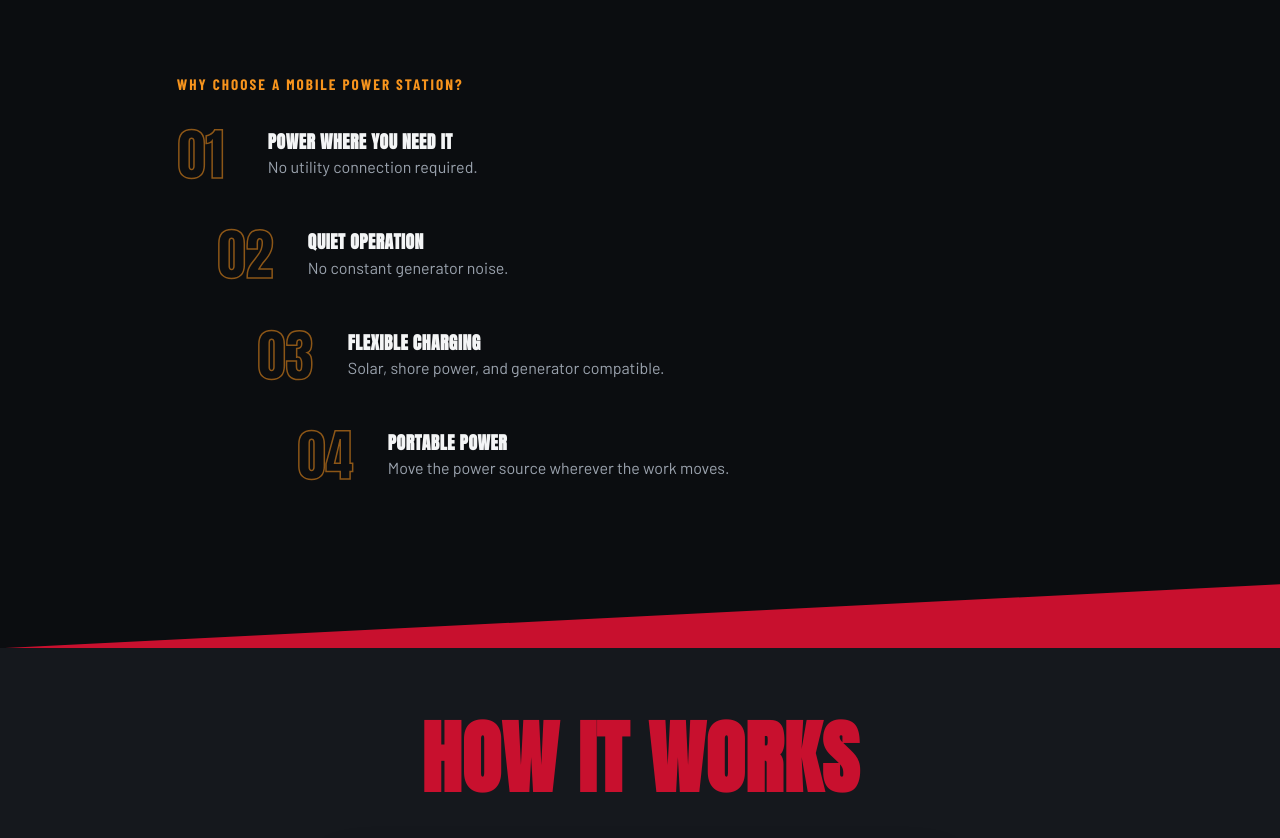
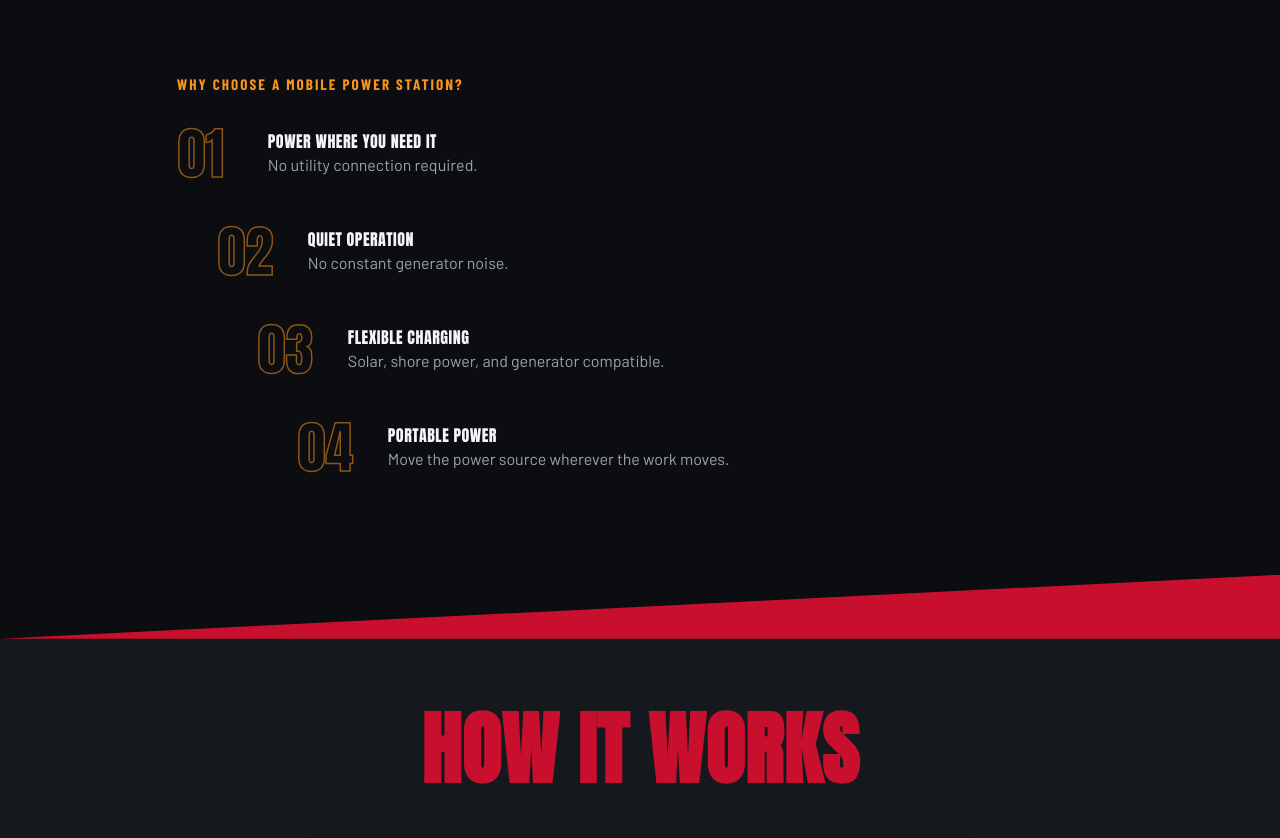
Before and after one commit to RoofaE/power-trailer-landing, a plain HTML site: page index.html in a window 1280 px wide. Shown: the part 2140-2978 px from the top of the page. Drawn offline with nearby package versions, Linux system fonts and the light colour scheme.

Commit message:
font weight less

```diff
--- a/styles.css
+++ b/styles.css
@@ -164,7 +164,7 @@ h1, h2, h3 { font-family: var(--display); text-transform: uppercase; letter-spac
   .why-row:nth-child(3) { margin-left: 32px; }
   .why-row:nth-child(4) { margin-left: 48px; }
 }
-.why-row h3 { font-size: 1.1rem; min-width: 220px; }
+.why-row h3 { font-size: 1rem; min-width: 220px; font-weight: 300;}
 .why-row p { color: var(--muted); margin: 0; }
 
 /* ===== SCROLLYTELLING: HOW IT WORKS (the one signature moment) ===== */
```
